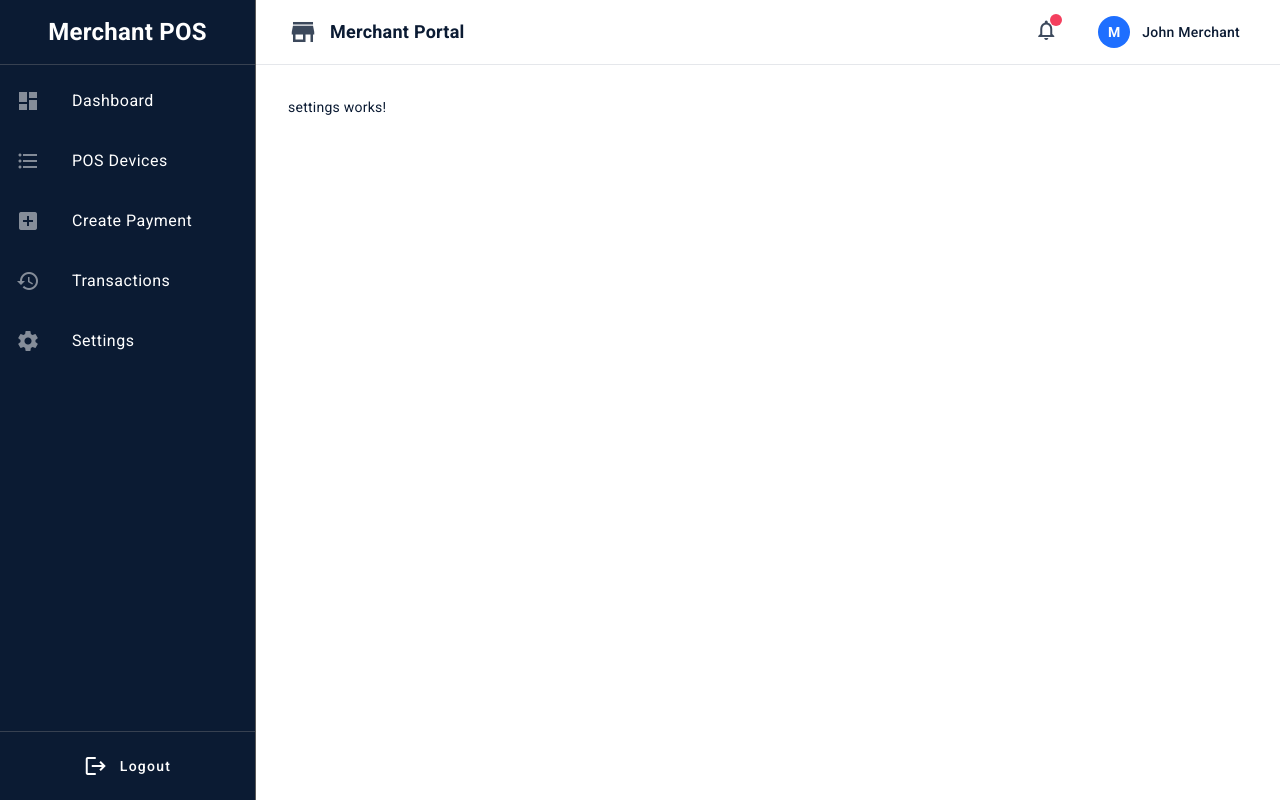
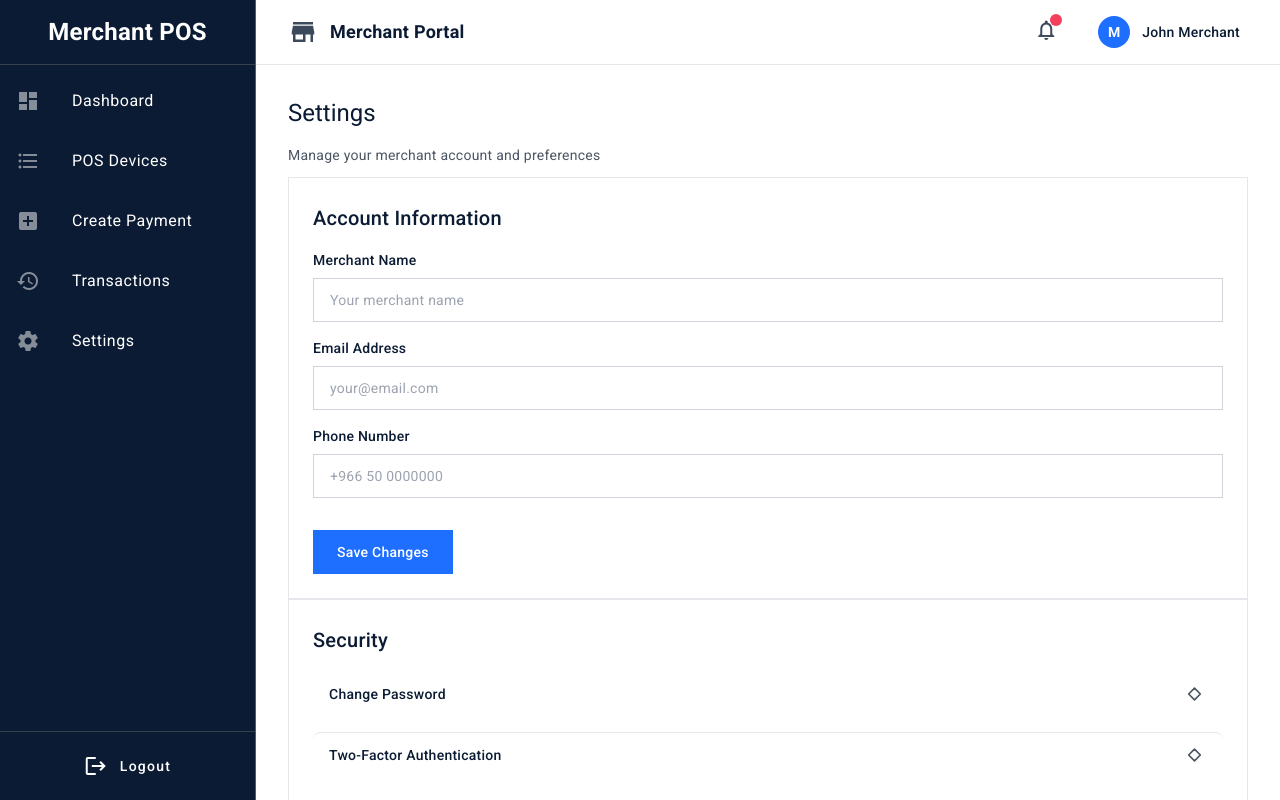
Before and after one commit to A-Elshorafa/pos-fr, an Angular app: page /settings in a window 1280 px wide. Built offline with nearby package versions, Linux system fonts and the light colour scheme; a web font is replaced by a local one.

Commit message:
feat(settings): add the settings

```diff
--- a/src/app/features/settings/settings.component.html
+++ b/src/app/features/settings/settings.component.html
@@ -1 +1,123 @@
-<p>settings works!</p>
+<div class="space-y-8">
+  <!-- Page Header -->
+  <div>
+    <h1 class="text-h1 text-dark-primary font-bold">Settings</h1>
+    <p class="text-body text-gray-600 mt-2">
+      Manage your merchant account and preferences
+    </p>
+  </div>
+
+  <!-- Account Settings -->
+  <app-card padding="md" shadow>
+    <h2 class="text-h2 text-dark-primary font-semibold mb-6">
+      Account Information
+    </h2>
+    <div class="space-y-4">
+      <div>
+        <label class="text-label text-dark-primary font-medium mb-2 block"
+          >Merchant Name</label
+        >
+        <input
+          type="text"
+          placeholder="Your merchant name"
+          class="w-full h-11 px-4 py-2 border border-border-input rounded-input focus:outline-none focus:ring-2 focus:ring-primary bg-white text-dark-primary"
+        />
+      </div>
+      <div>
+        <label class="text-label text-dark-primary font-medium mb-2 block"
+          >Email Address</label
+        >
+        <input
+          type="email"
+          placeholder="your@email.com"
+          class="w-full h-11 px-4 py-2 border border-border-input rounded-input focus:outline-none focus:ring-2 focus:ring-primary bg-white text-dark-primary"
+        />
+      </div>
+      <div>
+        <label class="text-label text-dark-primary font-medium mb-2 block"
+          >Phone Number</label
+        >
+        <input
+          type="tel"
+          placeholder="+966 50 0000000"
+          class="w-full h-11 px-4 py-2 border border-border-input rounded-input focus:outline-none focus:ring-2 focus:ring-primary bg-white text-dark-primary"
+        />
+      </div>
+      <div class="pt-4">
+        <button
+          class="h-11 px-6 py-3 bg-primary text-white font-medium rounded-button hover:bg-primary-hover transition-colors"
+        >
+          Save Changes
+        </button>
+      </div>
+    </div>
+  </app-card>
+
+  <!-- Security Settings -->
+  <app-card padding="md" shadow>
+    <h2 class="text-h2 text-dark-primary font-semibold mb-6">Security</h2>
+    <div class="space-y-4">
+      <button
+        class="w-full text-left px-4 py-3 hover:bg-light-bg rounded-lg transition-colors"
+      >
+        <div class="flex justify-between items-center">
+          <span class="text-body font-medium text-dark-primary"
+            >Change Password</span
+          >
+          <svg
+            class="w-5 h-5 text-gray-600"
+            fill="none"
+            stroke="currentColor"
+            viewBox="0 0 24 24"
+          >
+            <path
+              stroke-linecap="round"
+              stroke-linejoin="round"
+              stroke-width="2"
+              d="M9 19l-7-7 7-7m0 0l7 7-7 7"
+            />
+          </svg>
+        </div>
+      </button>
+      <button
+        class="w-full text-left px-4 py-3 hover:bg-light-bg rounded-lg transition-colors border-t border-border-gray"
+      >
+        <div class="flex justify-between items-center">
+          <span class="text-body font-medium text-dark-primary"
+            >Two-Factor Authentication</span
+          >
+          <svg
+            class="w-5 h-5 text-gray-600"
+            fill="none"
+            stroke="currentColor"
+            viewBox="0 0 24 24"
+          >
+            <path
+              stroke-linecap="round"
+              stroke-linejoin="round"
+              stroke-width="2"
+              d="M9 19l-7-7 7-7m0 0l7 7-7 7"
+            />
+          </svg>
+        </div>
+      </button>
+    </div>
+  </app-card>
+
+  <!-- Preferences -->
+  <app-card padding="md" shadow>
+    <h2 class="text-h2 text-dark-primary font-semibold mb-6">Preferences</h2>
+    <div class="space-y-4">
+      <div class="flex items-center justify-between">
+        <span class="text-body text-dark-primary">Email Notifications</span>
+        <input type="checkbox" class="w-5 h-5 rounded" checked />
+      </div>
+      <div
+        class="flex items-center justify-between border-t border-border-gray pt-4"
+      >
+        <span class="text-body text-dark-primary">SMS Alerts</span>
+        <input type="checkbox" class="w-5 h-5 rounded" checked />
+      </div>
+    </div>
+  </app-card>
+</div>
--- a/src/app/features/settings/settings.component.ts
+++ b/src/app/features/settings/settings.component.ts
@@ -1,10 +1,11 @@
 import { Component } from "@angular/core";
 import { CommonModule } from "@angular/common";
+import { CardComponent } from "../../shared/components/card/card";
 
 @Component({
   selector: "app-settings",
   standalone: true,
-  imports: [CommonModule],
+  imports: [CommonModule, CardComponent],
   templateUrl: "./settings.component.html",
 })
 export class SettingsComponent {}
```
